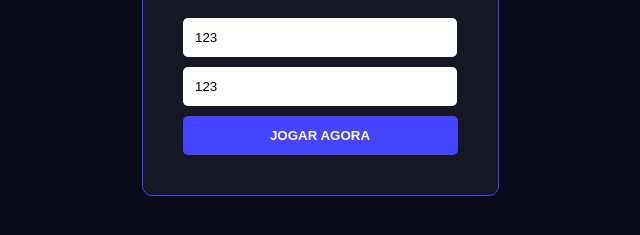
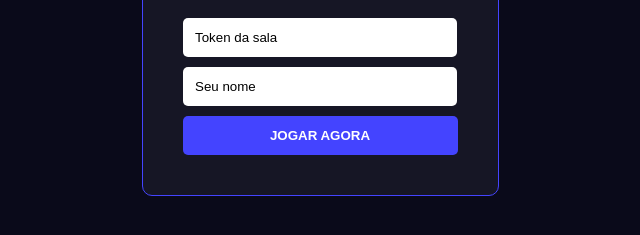
Before and after one commit to santosrotres-spec/labirint-dou-coop, a website: page index.html in a window 1280 px wide. Shown: the part 353-588 px from the top of the page, without its empty margins (320-960 px from the left). Drawn offline with nearby package versions, Linux system fonts and the light colour scheme.

Commit message:
Add files via upload

```diff
--- a/index.html
+++ b/index.html
@@ -26,8 +26,8 @@
 <div id="ui-overlay">
     <div class="login-box">
         <h1>MAZE DUO</h1>
-        <input type="text" id="sala" placeholder="Código da Sala" value="123">
-        <input type="text" id="nick" placeholder="Seu nick" value="123">
+        <input type="text" id="sala" placeholder="Código da Sala" value="Token da sala">
+        <input type="text" id="nick" placeholder="Seu nick" value="Seu nome">
         <button onclick="iniciar()">JOGAR AGORA</button>
     </div>
 </div>
```
